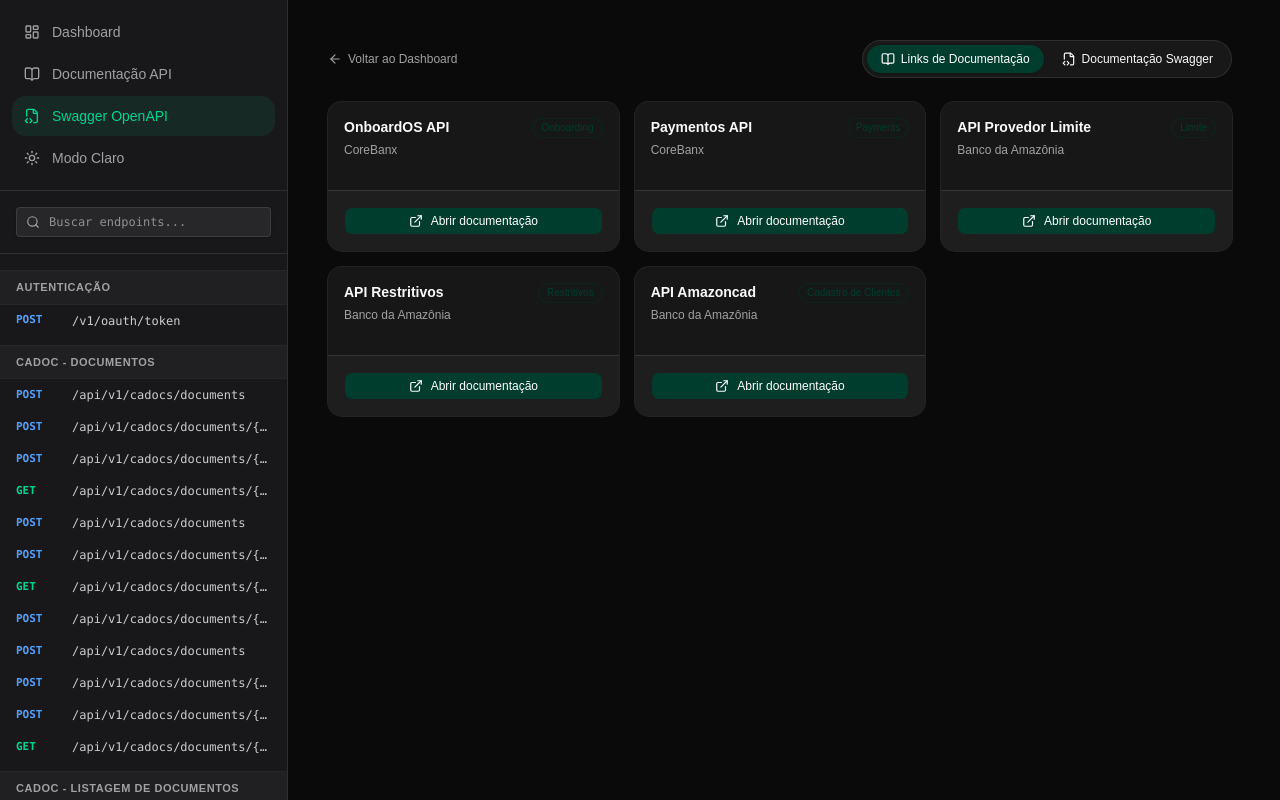
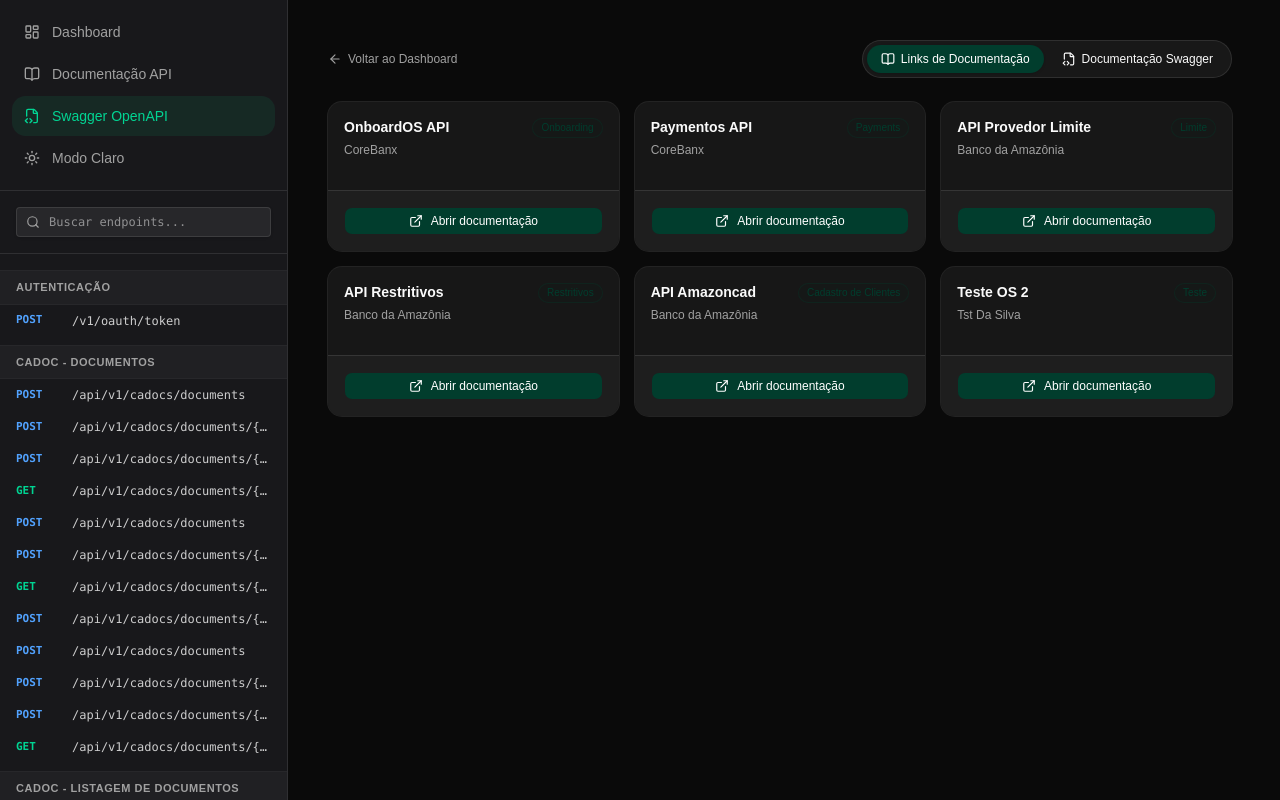
Before and after one commit to DeskcorpGit/apis-description, a React (Vite) app: page /swagger in a window 1280 px wide. Built offline with nearby package versions, Linux system fonts and the light colour scheme.

Commit message:
docs: add Teste OS 2 documentation link

```diff
--- a/src/links/Api.ts
+++ b/src/links/Api.ts
@@ -36,4 +36,10 @@
     function: 'Cadastro de Clientes',
     url: 'https://api-amazoncad.apps.ocp-qa.bancoamazonia.sa/',
   },
+  {
+    title: 'Teste OS 2',
+    company: 'Tst Da Silva',
+    function: 'Teste',
+    url: 'https://www.google.com/',
+  },
 ];
```
